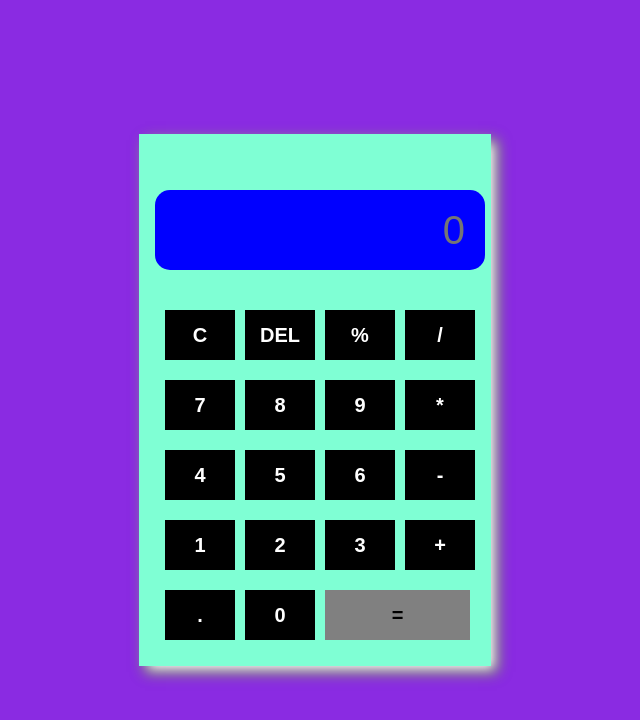
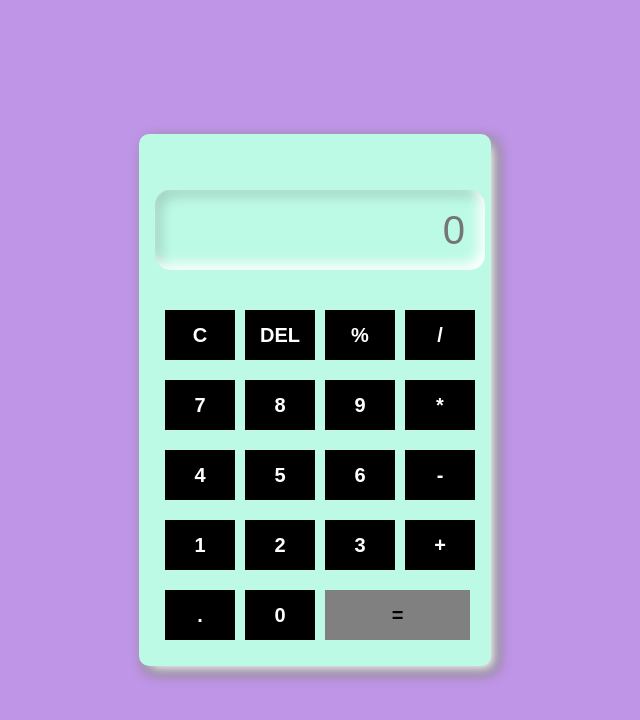
Before and after one commit to Paul-Orji/practice-calculator, a plain HTML site: page index.html in a window 1280 px wide. Shown: the whole page, without its empty margins (325-965 px from the left). Drawn offline with Linux system fonts and the light colour scheme.

Commit message:
css commit

```diff
--- a/style.css
+++ b/style.css
@@ -4,7 +4,8 @@
   box-sizing: border-box;
   outline: none;
   font-family: sans-serif;
-  background-color: aquamarine;
+  background-color: rgb(188, 250, 229);
+
 }
 
 .container {
@@ -12,7 +13,9 @@
   display: flex;
   align-items: center;
   justify-content: center;
-  background-color: blueviolet;
+  background-color: rgb(191, 149, 231);
+
+
 }
 
 .Calc {
@@ -21,13 +24,16 @@
   padding: 16px;
   display: grid;
   grid-template-columns: repeat(4, 80px);
+  border-radius: 10px;
+
 }
 
 input {
   grid-column: span 4;
   height: 80px;
   width: 330px;
-  background-color: blue;
+  background-color: rgb(188, 250, 229);
+  box-shadow: inset -6px -6px 13px #fff, inset 6px 6px 13px rgba(0, 0, 0, .16);
   border: none;
   border-radius: 15px;
   color: rgb(26, 25, 25);
@@ -35,7 +41,7 @@ input {
   margin: 40px 0px 30px 0px;
   padding: 20px;
   font-size: 40px;
-  color: white;
+  color: gray;
 }
 
 button {
```
